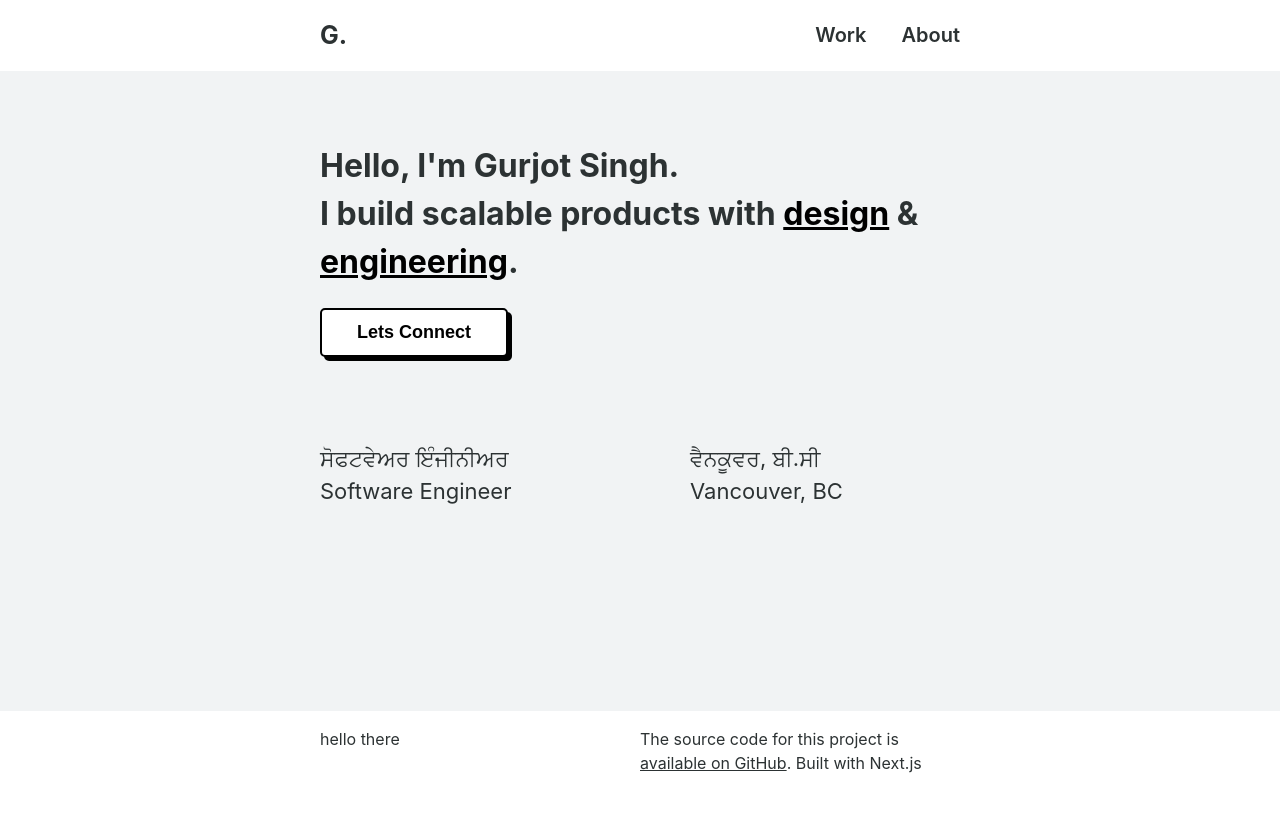
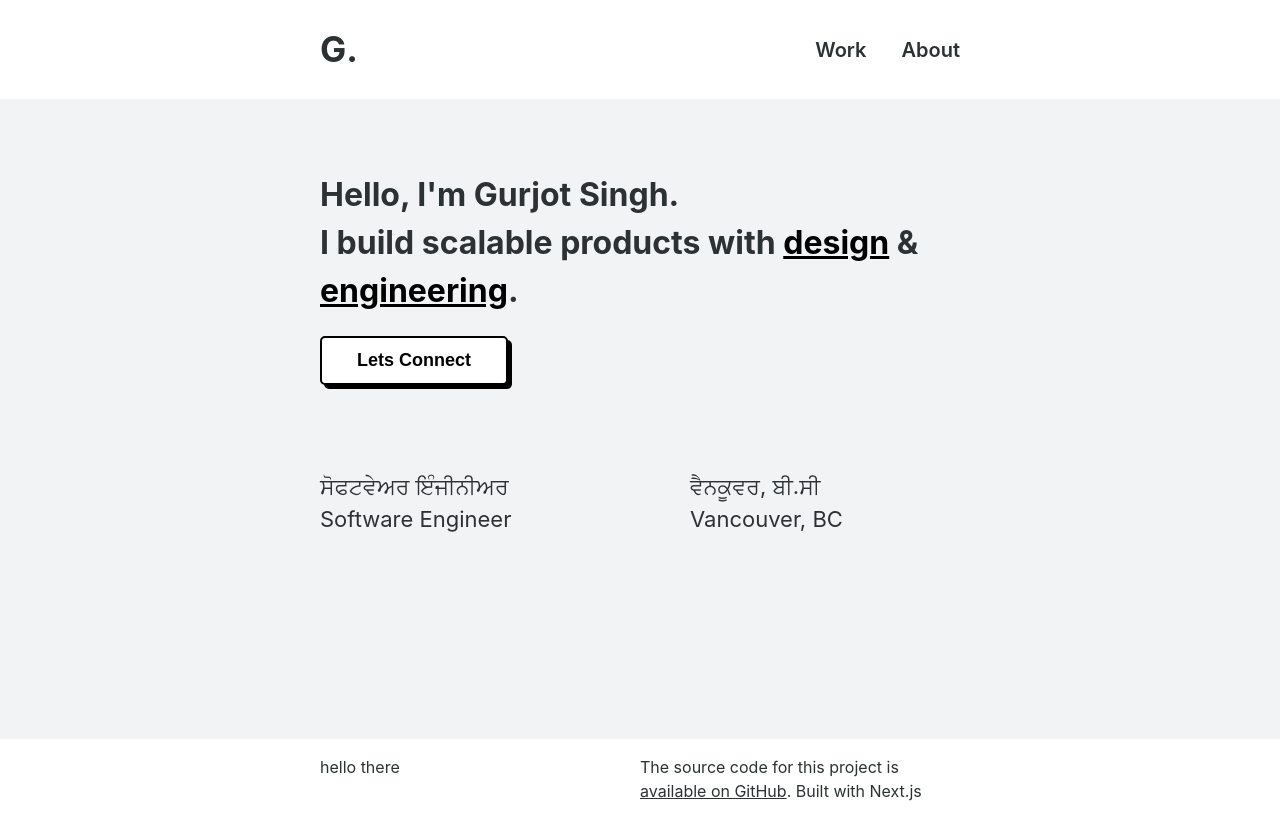
Before and after one commit to gurjotsinghdev/gurjotsinghdev, a Next.js app: page / in a window 1280 px wide. Built offline with nearby package versions, Linux system fonts and the light colour scheme.

Commit message:
header size fix

```diff
--- a/styles/Header.module.css
+++ b/styles/Header.module.css
@@ -1,11 +1,12 @@
 .header {
     display: grid;
     grid-template-columns: 1fr 1fr;
-    margin: 0px 25px;
+    margin: 0px 15px;
 }
 
 .logo {
-    font-size: 25px;
+    font-size: 35px;
+    padding: 0;
 }
 
 .mainMenu {
@@ -14,6 +15,7 @@
     font-size: 20px;
     justify-content: end;
     font-weight: 600;
+    align-items: center;
 }
 
 @media only screen and (min-width: 800px) {
```
